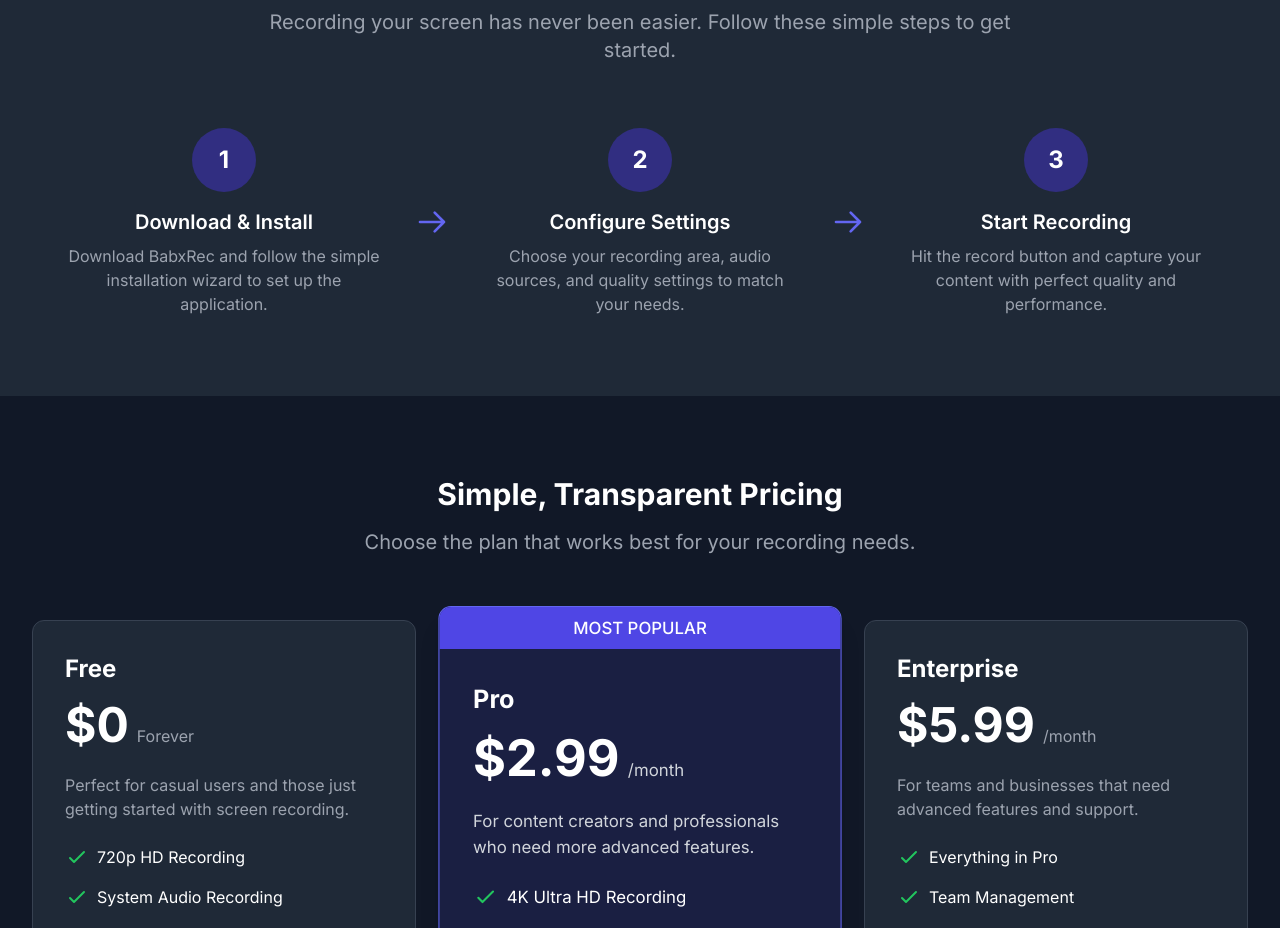
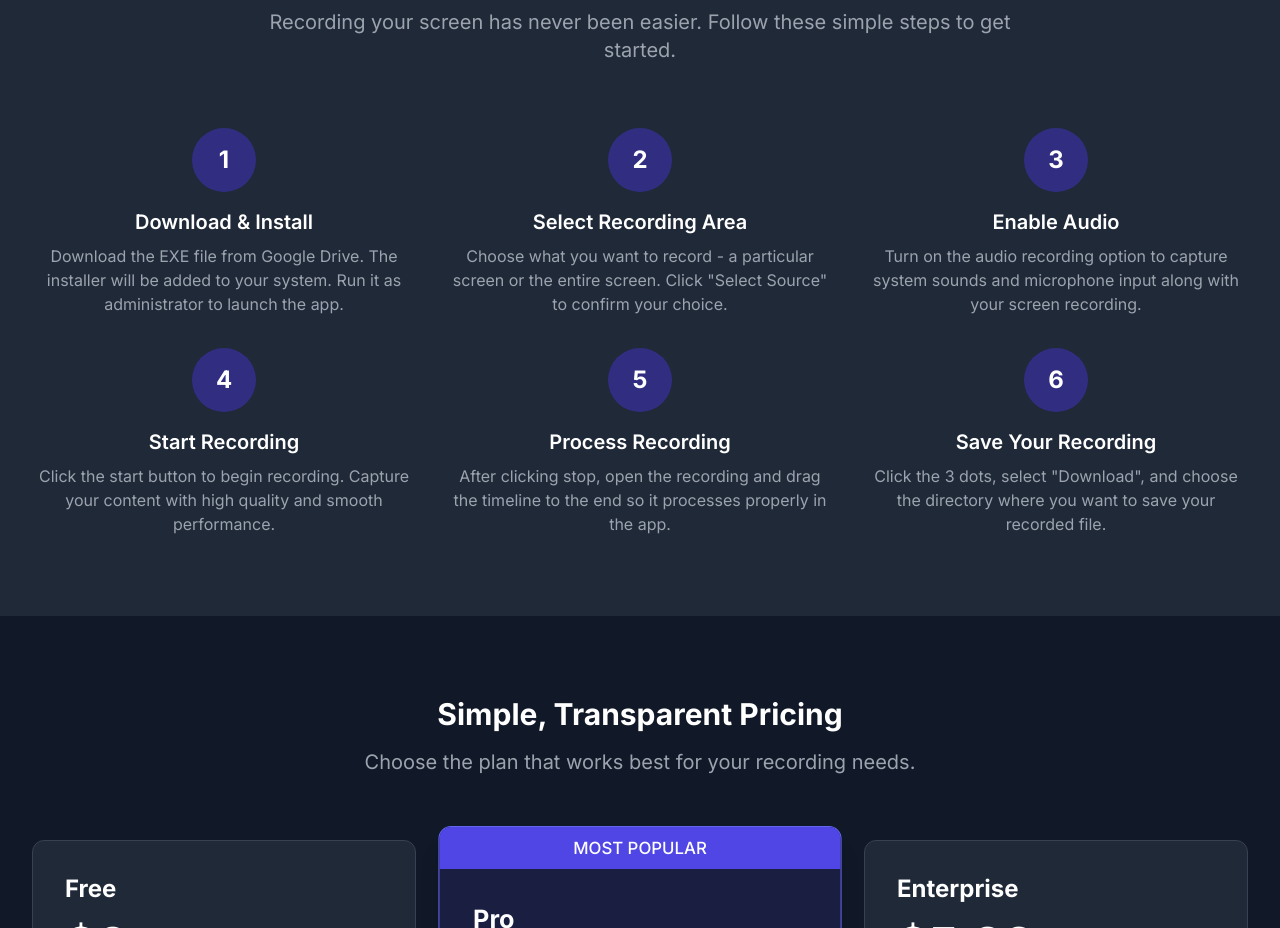
Before and after one commit to akhil7102/babxrec, a plain HTML site: page index.html in a window 1280 px wide. Shown: the part 1500-2428 px from the top of the page. Drawn offline with nearby package versions, Linux system fonts and the light colour scheme.

Commit message:
Update index.html

```diff
--- a/index.html
+++ b/index.html
@@ -327,44 +327,59 @@
                 <p class="text-xl text-gray-400 max-w-3xl mx-auto">Recording your screen has never been easier. Follow these simple steps to get started.</p>
             </div>
 
-            <div class="flex flex-col md:flex-row justify-center items-center md:space-x-8 space-y-12 md:space-y-0">
+            <div class="grid grid-cols-1 md:grid-cols-2 lg:grid-cols-3 gap-8">
                 <!-- Step 1 -->
-                <div class="flex flex-col items-center max-w-xs">
+                <div class="flex flex-col items-center">
                     <div class="h-16 w-16 rounded-full bg-indigo-900 flex items-center justify-center mb-4">
                         <span class="text-2xl font-bold text-white">1</span>
                     </div>
                     <h3 class="text-xl font-semibold mb-2 text-center">Download & Install</h3>
-                    <p class="text-gray-400 text-center">Download BabxRec and follow the simple installation wizard to set up the application.</p>
-                </div>
-
-                <div class="hidden md:block">
-                    <svg class="h-8 w-8 text-indigo-500" fill="none" viewBox="0 0 24 24" stroke="currentColor">
-                        <path stroke-linecap="round" stroke-linejoin="round" stroke-width="2" d="M14 5l7 7m0 0l-7 7m7-7H3" />
-                    </svg>
+                    <p class="text-gray-400 text-center">Download the EXE file from Google Drive. The installer will be added to your system. Run it as administrator to launch the app.</p>
                 </div>
 
                 <!-- Step 2 -->
-                <div class="flex flex-col items-center max-w-xs">
+                <div class="flex flex-col items-center">
                     <div class="h-16 w-16 rounded-full bg-indigo-900 flex items-center justify-center mb-4">
                         <span class="text-2xl font-bold text-white">2</span>
                     </div>
-                    <h3 class="text-xl font-semibold mb-2 text-center">Configure Settings</h3>
-                    <p class="text-gray-400 text-center">Choose your recording area, audio sources, and quality settings to match your needs.</p>
-                </div>
-
-                <div class="hidden md:block">
-                    <svg class="h-8 w-8 text-indigo-500" fill="none" viewBox="0 0 24 24" stroke="currentColor">
-                        <path stroke-linecap="round" stroke-linejoin="round" stroke-width="2" d="M14 5l7 7m0 0l-7 7m7-7H3" />
-                    </svg>
+                    <h3 class="text-xl font-semibold mb-2 text-center">Select Recording Area</h3>
+                    <p class="text-gray-400 text-center">Choose what you want to record - a particular screen or the entire screen. Click "Select Source" to confirm your choice.</p>
                 </div>
 
                 <!-- Step 3 -->
-                <div class="flex flex-col items-center max-w-xs">
+                <div class="flex flex-col items-center">
                     <div class="h-16 w-16 rounded-full bg-indigo-900 flex items-center justify-center mb-4">
                         <span class="text-2xl font-bold text-white">3</span>
                     </div>
+                    <h3 class="text-xl font-semibold mb-2 text-center">Enable Audio</h3>
+                    <p class="text-gray-400 text-center">Turn on the audio recording option to capture system sounds and microphone input along with your screen recording.</p>
+                </div>
+
+                <!-- Step 4 -->
+                <div class="flex flex-col items-center">
+                    <div class="h-16 w-16 rounded-full bg-indigo-900 flex items-center justify-center mb-4">
+                        <span class="text-2xl font-bold text-white">4</span>
+                    </div>
                     <h3 class="text-xl font-semibold mb-2 text-center">Start Recording</h3>
-                    <p class="text-gray-400 text-center">Hit the record button and capture your content with perfect quality and performance.</p>
+                    <p class="text-gray-400 text-center">Click the start button to begin recording. Capture your content with high quality and smooth performance.</p>
+                </div>
+
+                <!-- Step 5 -->
+                <div class="flex flex-col items-center">
+                    <div class="h-16 w-16 rounded-full bg-indigo-900 flex items-center justify-center mb-4">
+                        <span class="text-2xl font-bold text-white">5</span>
+                    </div>
+                    <h3 class="text-xl font-semibold mb-2 text-center">Process Recording</h3>
+                    <p class="text-gray-400 text-center">After clicking stop, open the recording and drag the timeline to the end so it processes properly in the app.</p>
+                </div>
+
+                <!-- Step 6 -->
+                <div class="flex flex-col items-center">
+                    <div class="h-16 w-16 rounded-full bg-indigo-900 flex items-center justify-center mb-4">
+                        <span class="text-2xl font-bold text-white">6</span>
+                    </div>
+                    <h3 class="text-xl font-semibold mb-2 text-center">Save Your Recording</h3>
+                    <p class="text-gray-400 text-center">Click the 3 dots, select "Download", and choose the directory where you want to save your recorded file.</p>
                 </div>
             </div>
         </div>
```
